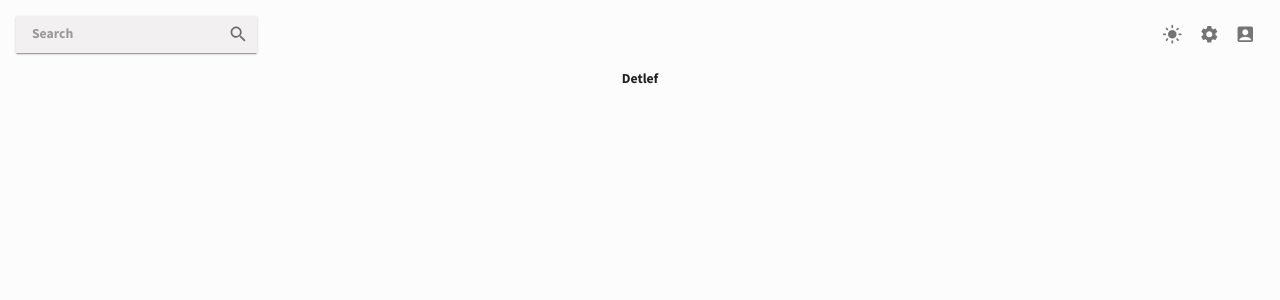
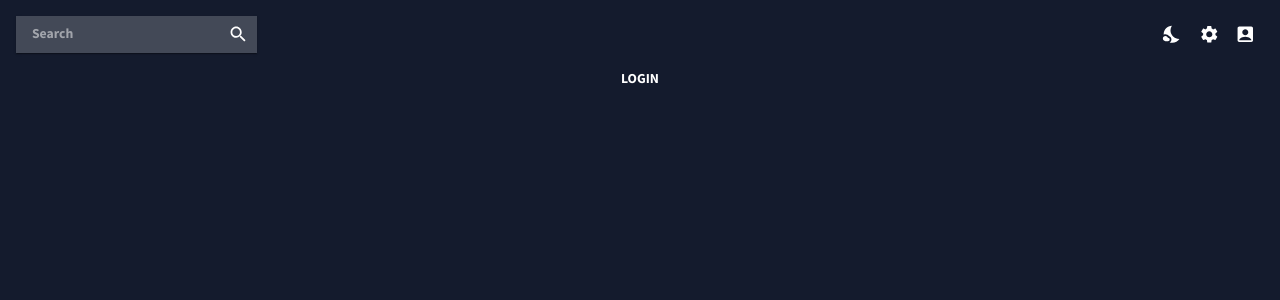
Before and after one commit to AxelKoerner/Detlef-Character-Creation-Tool, a React (Create React App) app in the folder my-app/: page /login in a window 1280 px wide. Shown: the top 300 px of the page. Built offline with nearby package versions, Linux system fonts and the light colour scheme.

Commit message:
introduced basic routes

```diff
--- a/my-app/src/App.tsx
+++ b/my-app/src/App.tsx
@@ -3,6 +3,10 @@
 import {ColorModeContext, useMode} from "./theme";
 import {CssBaseline, ThemeProvider} from "@mui/material";
 import Topbar from "./scenes/global/Topbar";
+import {BrowserRouter, Route, Routes} from "react-router-dom";
+import Profile from "./scenes/profile";
+import Settings from "./scenes/settings";
+import Login from "./scenes/login";
 
 
 function App() {
@@ -14,7 +18,13 @@
                 <div className="App">
                     <main className="content">
                         <Topbar/>
-                        <div>Detlef</div>
+                        <BrowserRouter>
+                            <Routes>
+                                <Route path="/login" element={<Login/>}/>
+                                <Route path="/profile" element={<Profile/>}/>
+                                <Route path="/settings" element={<Settings/>}/>
+                            </Routes>
+                        </BrowserRouter>
                     </main>
                 </div>
             </ThemeProvider>
--- /dev/null
+++ b/my-app/src/scenes/login/index.jsx
@@ -0,0 +1,7 @@
+const Login = () => {
+    return (
+        <div>LOGIN</div>
+    )
+}
+
+export default Login;
--- /dev/null
+++ b/my-app/src/scenes/profile/index.jsx
@@ -0,0 +1,10 @@
+import React from "react";
+
+const Profile = () => {
+
+    return (
+        <div>PROFILE</div>
+    )
+}
+
+export default Profile;
--- /dev/null
+++ b/my-app/src/scenes/settings/index.jsx
@@ -0,0 +1,7 @@
+const Settings = () => {
+    return (
+        <div>SETTINGS</div>
+    )
+}
+
+export default Settings;
--- a/my-app/src/theme.ts
+++ b/my-app/src/theme.ts
@@ -1,8 +1,8 @@
 import React from "react";
-import { createTheme } from "@mui/material/styles";
+import {createTheme} from "@mui/material/styles";
 import {PaletteMode} from "@mui/material";
 
-export const tokens =(mode: any) => ({
+export const tokens = (mode: any) => ({
     ...(mode === 'dark' ? {
         grey: {
             100: "#e0e0e0",
@@ -190,11 +190,12 @@
 };
 
 export const ColorModeContext = React.createContext({
-    toggleColorMode: ()  => {},
+    toggleColorMode: () => {
+    },
 });
 
 export const useMode = () => {
-    const [mode, setMode] = React.useState<'light' | 'dark'>('light');
+    const [mode, setMode] = React.useState<'light' | 'dark'>('dark');
 
     const colorMode = React.useMemo(
         () => ({
```
Lines whose indentation alone changed are shown as unchanged.
